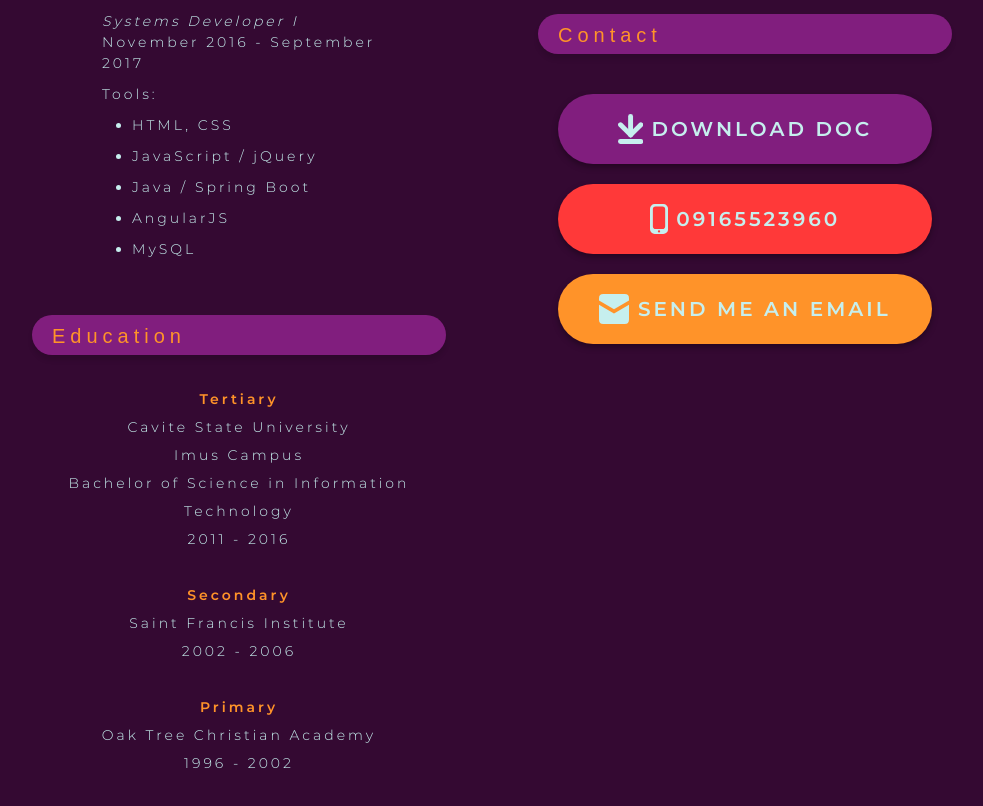
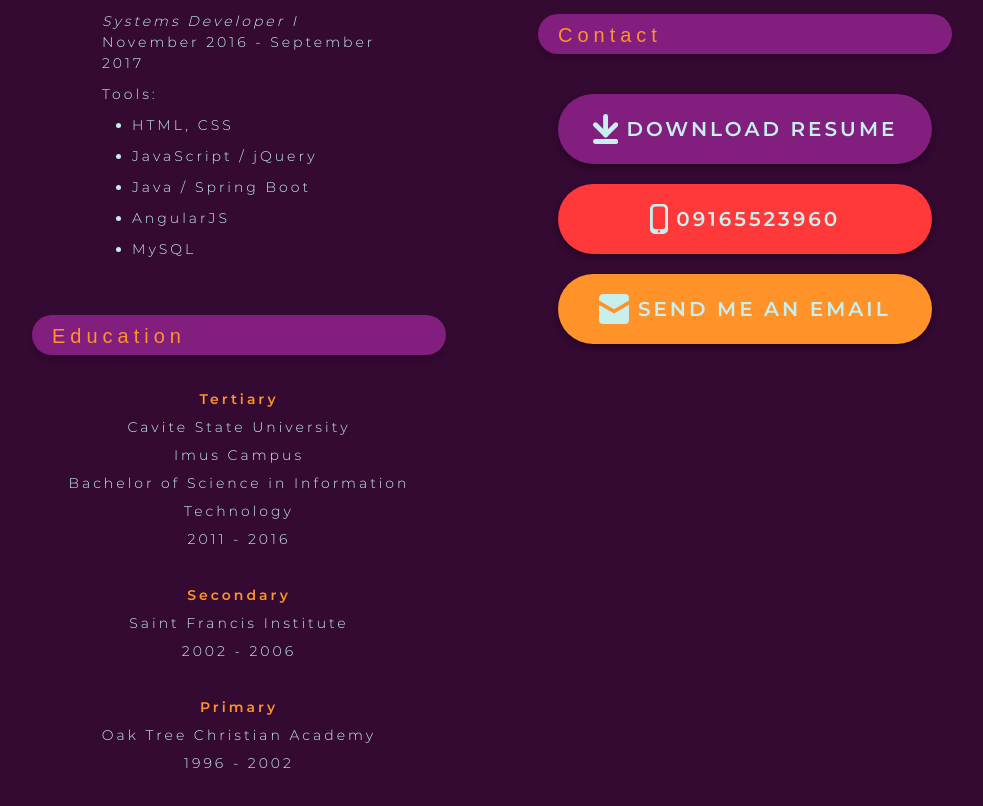
Before and after one commit to amadmonkey/portfolio, a React (Create React App) app: page / in a window 1280 px wide. Shown: the part 4978-5784 px from the top of the page, without its empty margins (148-1131 px from the left). Built offline with nearby package versions, Linux system fonts and the light colour scheme; a web font is replaced by a local one.

Commit message:
update text

```diff
--- a/src/components/about/about.jsx
+++ b/src/components/about/about.jsx
@@ -95,7 +95,7 @@ function About() {
                                 <button className="btn btn-lg btn-download">
                                     <a href="https://github.com/amadmonkey/portfolio/raw/portfolio-2019/resume20210112.pdf" target="_blank" download>
                                         <Download className="download-icon" />{" "}
-                                        <span>DOWNLOAD DOC</span>
+                                        <span>DOWNLOAD RESUME</span>
                                     </a>
                                 </button>
                                 <button className="btn btn-lg btn-call">
```
